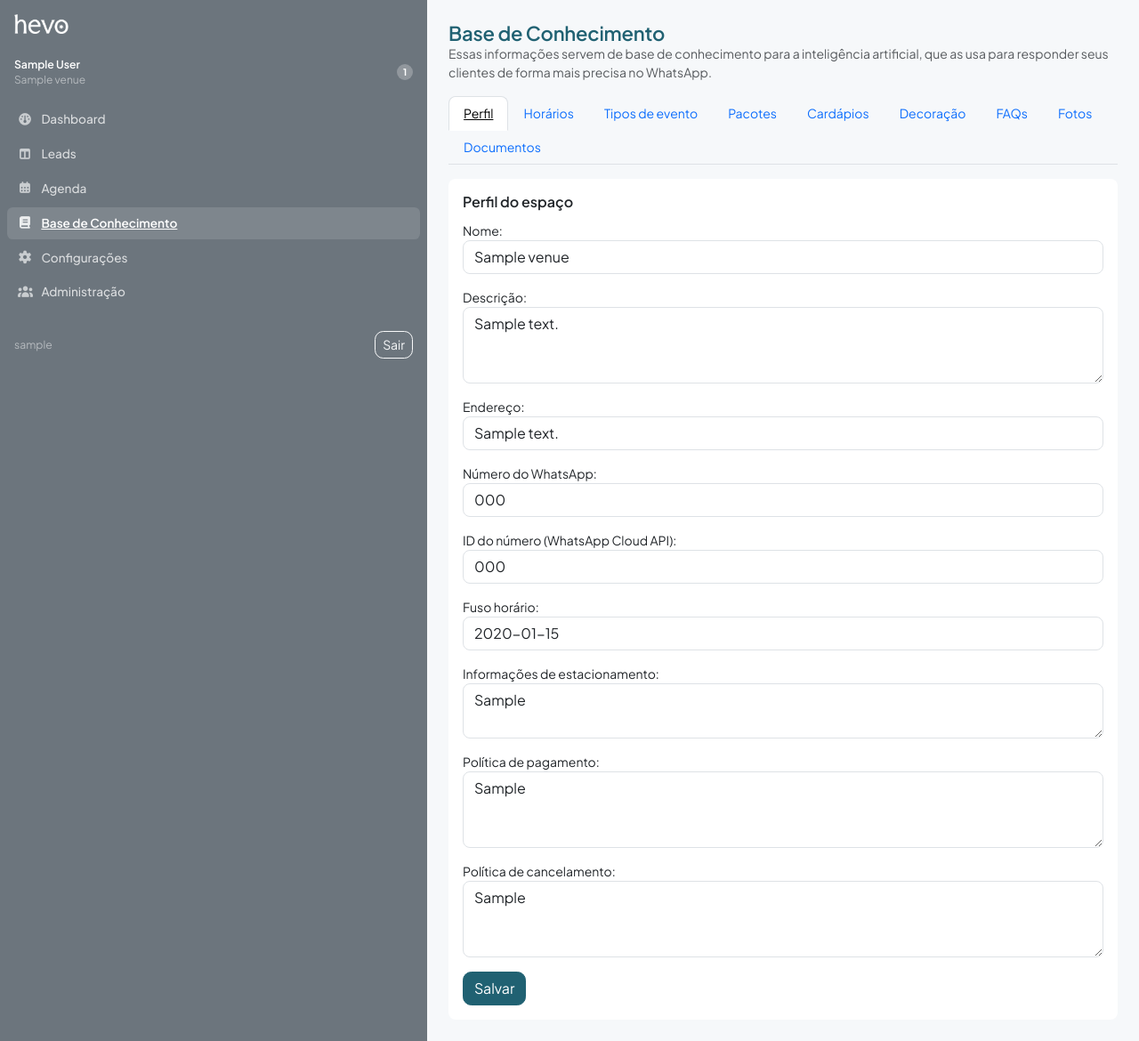
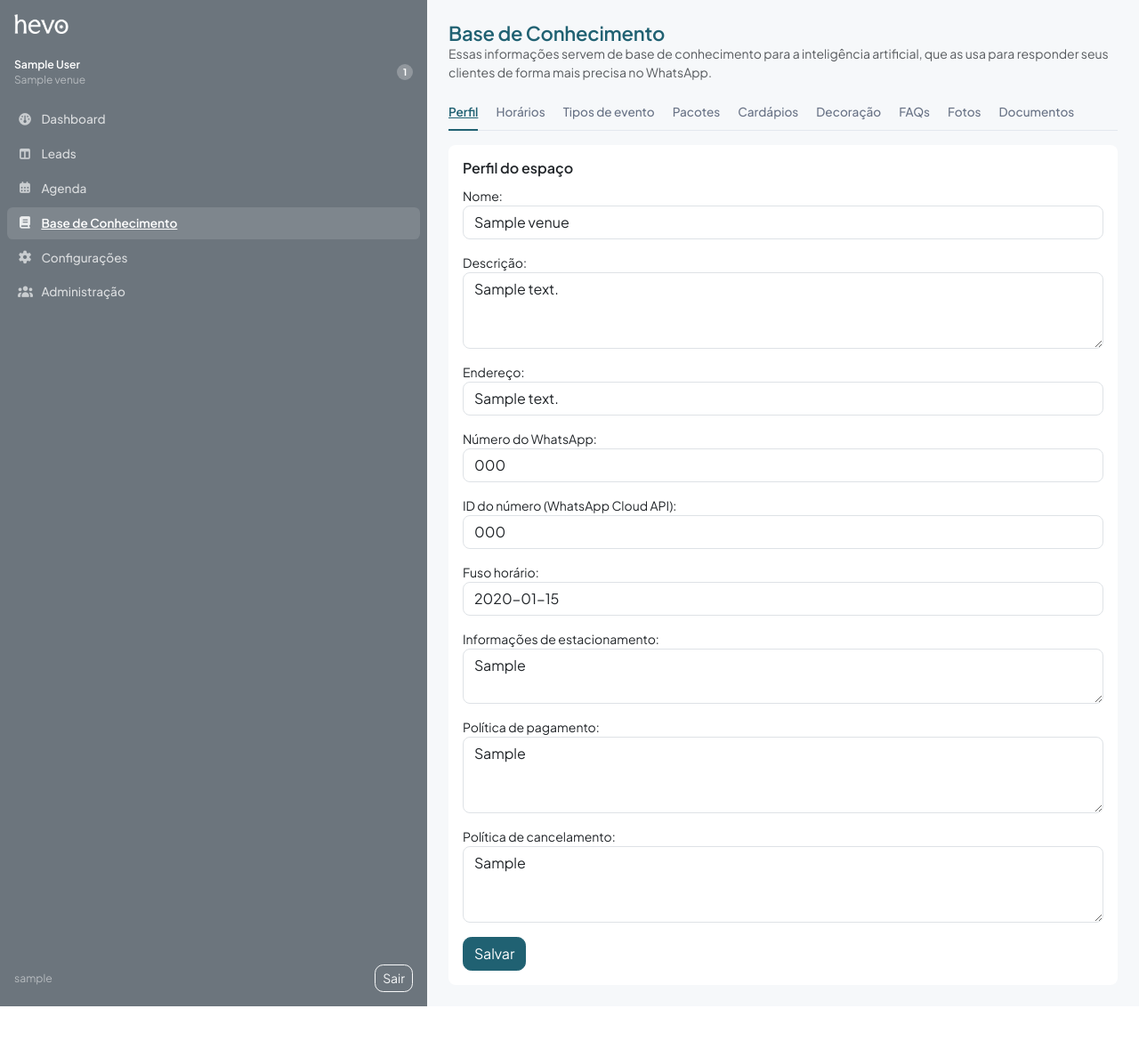
Before and after one commit to rsard/hevo, a Django app: page /base-conhecimento/ in a window 1280 px wide. Shown: the whole page at 89% size. After the commit the page ends 1131 px from the top, so only its background shows below. Run offline with Django 5.2, Linux system fonts and the light colour scheme; a user stored in the database is signed in; tables that the repository leaves empty hold one stand-in row (values such as "Sample post"); parts of the project's set-up code (start-up, migrations or seed data) failed here and were passed over.

Commit message:
UI: minimal tabs, login copy/formatting, sidebar sticks to viewport
- nav-tabs (knowledge base, account settings) -> .tabs-minimal
  (underline indicator, no boxed/connected-to-content Bootstrap look)
- Login tagline: "IA que vende" -> "Inteligência humana e artificial
  para vender eventos"
- .form-label styled to match the muted/small label used elsewhere
  (login was the only place using Bootstrap's default form-label)
- Sidebar layout bug: outer wrapper was min-height:100vh, so when main
  content was taller than the viewport the whole row (including aside)
  stretched with it and "Sair" landed at the bottom of that stretched
  height, not the visible screen. Fixed to height:100vh so aside stays
  pinned to the viewport and main scrolls internally instead.

Co-Authored-By: Claude Sonnet 5 <noreply@anthropic.com>

```diff
--- a/static/css/base.css
+++ b/static/css/base.css
@@ -658,3 +658,42 @@ a.agenda-day-event-title:hover {
     color: #ffffff;
     font-weight: 600;
 }
+
+/* Section tabs (knowledge base, account settings): underline indicator
+   instead of Bootstrap's nav-tabs boxed/connected-to-content look. */
+
+.tabs-minimal {
+    display: flex;
+    flex-wrap: wrap;
+    gap: 1.25rem;
+    border-bottom: 1px solid var(--color-border);
+    margin-bottom: 1rem;
+}
+
+.tabs-minimal-link {
+    padding: 0.5rem 0;
+    margin-bottom: -1px;
+    color: var(--color-text-secondary);
+    font-size: 0.85rem;
+    font-weight: 500;
+    border-bottom: 2px solid transparent;
+}
+
+.tabs-minimal-link:hover {
+    color: var(--color-text);
+}
+
+.tabs-minimal-link.active {
+    color: var(--brand-color);
+    border-bottom-color: var(--brand-color);
+    font-weight: 600;
+}
+
+/* Login form labels: match the muted/small style used elsewhere
+   (.settings-form-card) instead of Bootstrap's default .form-label. */
+
+.form-label {
+    font-size: 0.8rem;
+    color: var(--color-text-secondary);
+    font-weight: 500;
+}
--- a/templates/base.html
+++ b/templates/base.html
@@ -44,13 +44,13 @@
         <img src="{% static 'branding/hevo_logo_white.png' %}" alt="Hevo" style="height: 20px;">
     </nav>
     {% endif %}
-    <div class="d-flex" style="min-height: 100vh;">
+    <div class="d-flex" style="height: 100vh;">
         {% if user.is_authenticated %}
         <aside
             class="offcanvas-lg offcanvas-start d-flex flex-column bg-secondary"
             tabindex="-1"
             id="sidebar-off-canvas"
-            style="width: 480px; flex-shrink: 0;">
+            style="width: 480px; flex-shrink: 0; min-height: 100vh;">
             <div class="offcanvas-header border-bottom border-secondary d-lg-none">
                 <img src="{% static 'branding/hevo_logo_white.png' %}" alt="Hevo" style="height: 22px;">
                 <button
@@ -63,7 +63,7 @@
             <div class="d-none d-lg-flex align-items-center gap-2 p-3 border-bottom border-secondary">
                 <img src="{% static 'branding/hevo_logo_white.png' %}" alt="Hevo" style="height: 22px;">
             </div>
-            <div class="offcanvas-body d-flex flex-column p-0">
+            <div class="offcanvas-body d-flex flex-column flex-grow-1 h-100 p-0">
             {% if active_venue %}
             <div class="d-flex align-items-center gap-2 px-3 py-2 border-bottom border-secondary">
                 <div class="flex-grow-1 overflow-hidden">
--- a/templates/registration/login.html
+++ b/templates/registration/login.html
@@ -6,7 +6,9 @@
 {% block content %}
 <div class="d-flex flex-column align-items-center justify-content-center min-vh-100 bg-hevo p-4">
     <img src="{% static 'branding/hevo_logo_white.png' %}" alt="Hevo" style="height: 72px;" class="mb-2">
-    <p class="text-white text-uppercase mb-4" style="letter-spacing: 0.08em;">IA que vende</p>
+    <p class="text-white text-uppercase mb-4" style="letter-spacing: 0.08em;">
+        Inteligência humana e artificial para vender eventos
+    </p>
     <div class="card p-4" style="width: 100%; max-width: 360px;">
         <form method="post">
             {% csrf_token %}
--- a/templates/venue/_account_nav.html
+++ b/templates/venue/_account_nav.html
@@ -1,8 +1,8 @@
 {% with active=request.resolver_match.url_name %}
-<nav class="nav nav-tabs mb-3">
+<nav class="tabs-minimal">
     <a href="{% url 'crm:label-list' %}"
-        class="nav-link{% if 'label' in active %} active{% endif %}">Labels</a>
+        class="tabs-minimal-link{% if 'label' in active %} active{% endif %}">Labels</a>
     <a href="{% url 'crm:calendar-settings' %}"
-        class="nav-link{% if 'calendar' in active %} active{% endif %}">Integrações</a>
+        class="tabs-minimal-link{% if 'calendar' in active %} active{% endif %}">Integrações</a>
 </nav>
 {% endwith %}
--- a/templates/venue/_knowledge_base_nav.html
+++ b/templates/venue/_knowledge_base_nav.html
@@ -1,22 +1,22 @@
 {% with active=request.resolver_match.url_name %}
-<nav class="nav nav-tabs mb-3">
+<nav class="tabs-minimal">
     <a href="{% url 'venue:profile' %}"
-        class="nav-link{% if active == 'profile' %} active{% endif %}">Perfil</a>
+        class="tabs-minimal-link{% if active == 'profile' %} active{% endif %}">Perfil</a>
     <a href="{% url 'venue:opening-hours' %}"
-        class="nav-link{% if active == 'opening-hours' %} active{% endif %}">Horários</a>
+        class="tabs-minimal-link{% if active == 'opening-hours' %} active{% endif %}">Horários</a>
     <a href="{% url 'venue:event-type-list' %}"
-        class="nav-link{% if 'event-type' in active %} active{% endif %}">Tipos de evento</a>
+        class="tabs-minimal-link{% if 'event-type' in active %} active{% endif %}">Tipos de evento</a>
     <a href="{% url 'venue:package-list' %}"
-        class="nav-link{% if 'package' in active %} active{% endif %}">Pacotes</a>
+        class="tabs-minimal-link{% if 'package' in active %} active{% endif %}">Pacotes</a>
     <a href="{% url 'venue:menu-list' %}"
-        class="nav-link{% if 'menu' in active %} active{% endif %}">Cardápios</a>
+        class="tabs-minimal-link{% if 'menu' in active %} active{% endif %}">Cardápios</a>
     <a href="{% url 'venue:decoration-list' %}"
-        class="nav-link{% if 'decoration' in active %} active{% endif %}">Decoração</a>
+        class="tabs-minimal-link{% if 'decoration' in active %} active{% endif %}">Decoração</a>
     <a href="{% url 'venue:faq-list' %}"
-        class="nav-link{% if 'faq' in active %} active{% endif %}">FAQs</a>
+        class="tabs-minimal-link{% if 'faq' in active %} active{% endif %}">FAQs</a>
     <a href="{% url 'venue:image-list' %}"
-        class="nav-link{% if 'image' in active %} active{% endif %}">Fotos</a>
+        class="tabs-minimal-link{% if 'image' in active %} active{% endif %}">Fotos</a>
     <a href="{% url 'venue:document-list' %}"
-        class="nav-link{% if 'document' in active %} active{% endif %}">Documentos</a>
+        class="tabs-minimal-link{% if 'document' in active %} active{% endif %}">Documentos</a>
 </nav>
 {% endwith %}
```
